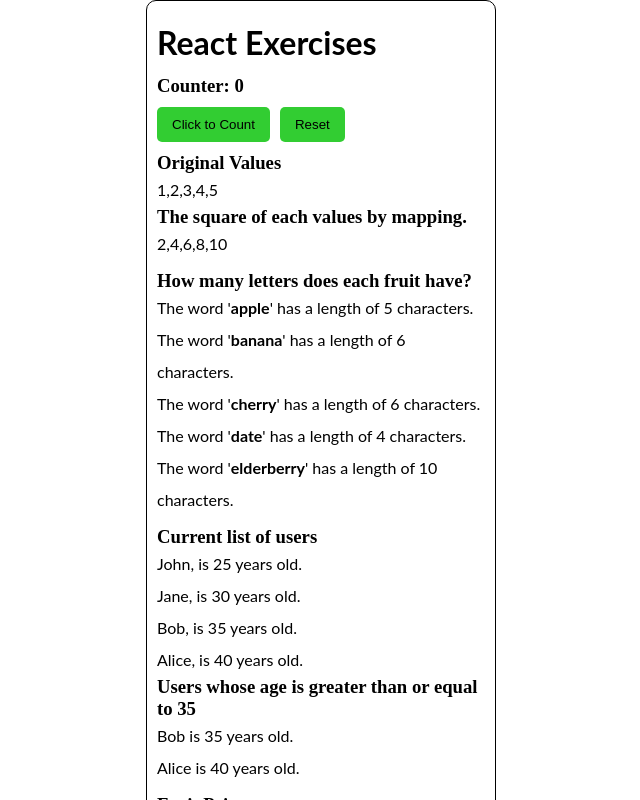
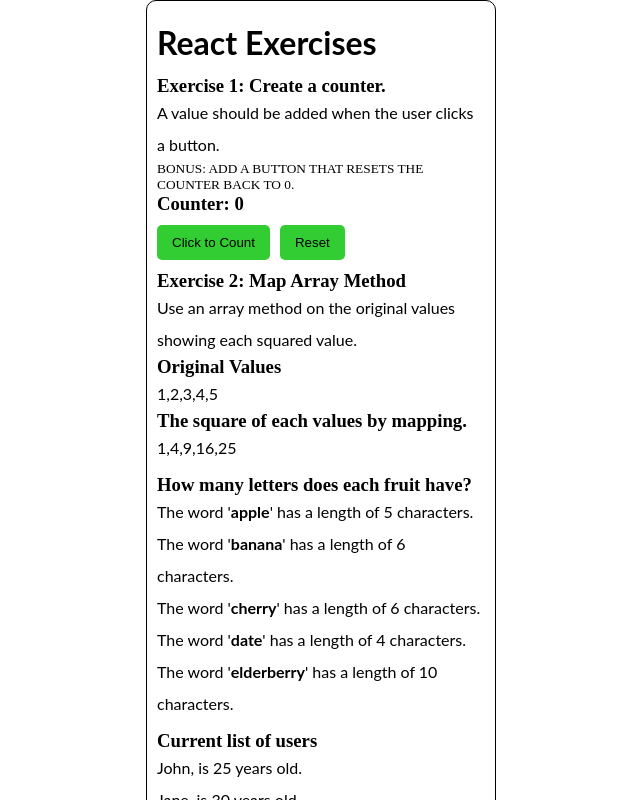
Before and after one commit to dan046/react-ts-practice-exercises, a React (Create React App) app: page / in a window 1280 px wide. Shown: the top 800 px of the page, without its empty margins (319-959 px from the left). Built offline with nearby package versions, Linux system fonts and the light colour scheme.

Commit message:
2 files modified

```diff
--- a/App.tsx
+++ b/App.tsx
@@ -14,9 +14,17 @@
       <h1>React Exercises</h1>
       <section className="container">
         <div className="counter__container">
+          <h3>Exercise 1: Create a counter. </h3>
+          <p>A value should be added when the user clicks a button. </p>
+          <small>BONUS: ADD A BUTTON THAT RESETS THE COUNTER BACK TO 0.</small>
           <Counter />
         </div>
         <div className="squaredValues__container">
+          <h3>Exercise 2: Map Array Method</h3>
+          <p>
+            Use an array method on the original values showing each squared
+            value.
+          </p>
           <ArrayEasy />
         </div>
         <div className="fruitsLength__container">
--- a/components/ArrayEasy.tsx
+++ b/components/ArrayEasy.tsx
@@ -2,14 +2,14 @@
 
 export default function ArrayEasy() {
   const numbers = [1, 2, 3, 4, 5];
-  const squared = numbers.map((item) => item * 2);
+  const squaredValues = numbers.map((number) => number ** 2);
 
   return (
     <div>
       <h3>Original Values</h3>
       <p>{numbers.toLocaleString()}</p>
       <h3>The square of each values by mapping.</h3>
-      <p>{squared.toLocaleString()}</p>
+      <p>{squaredValues.toLocaleString()}</p>
     </div>
   );
 }
```
